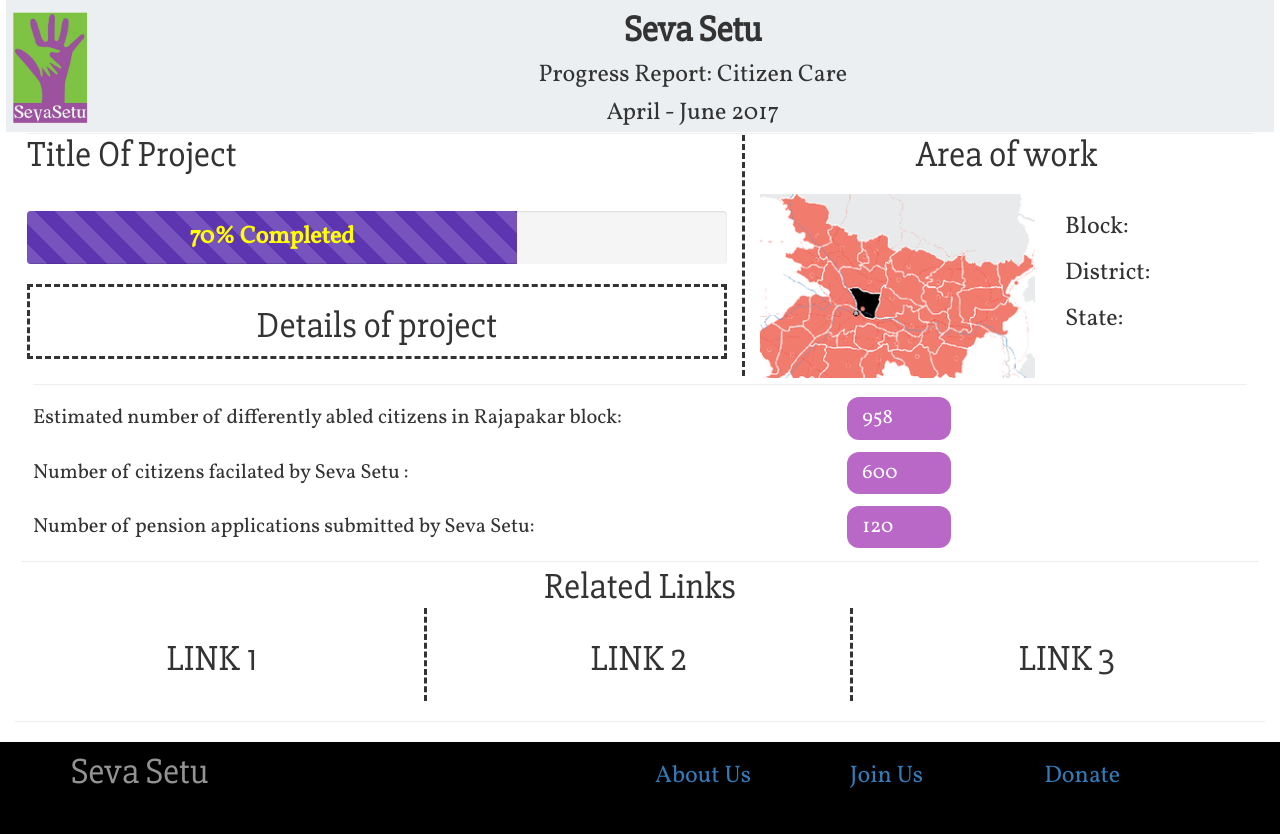
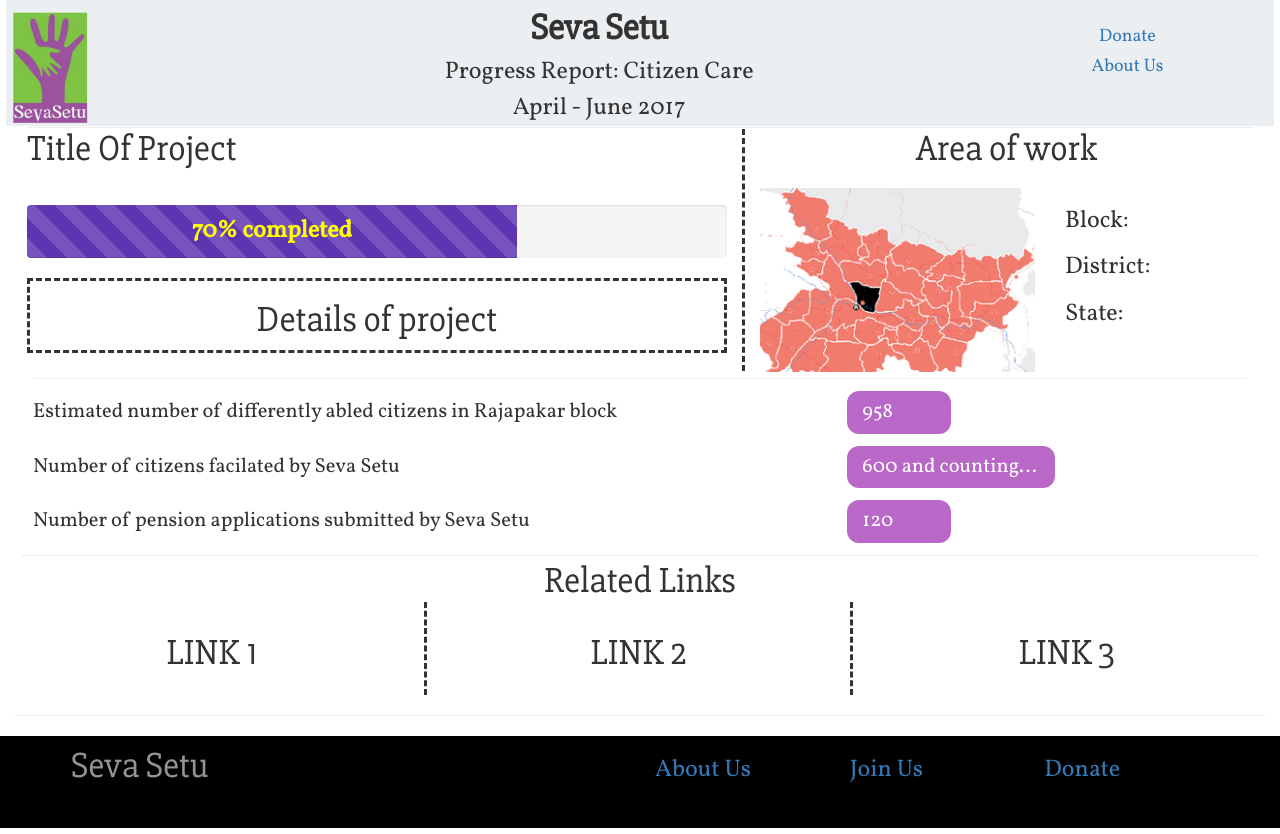
Before and after one commit to seva-setu/fundraiser-report-card, a PHP site: page / in a window 1280 px wide. Run offline with PHP 8.4, Linux system fonts and the light colour scheme; some libraries are stand-ins or nearby versions.

Commit message:
Added links in div1

```diff
--- a/index.php
+++ b/index.php
@@ -68,6 +68,11 @@
 		font-size: 1.7em;
 		font-family: 'Vollkorn', serif;
 	}
+	h5{
+		font-family: 'Vollkorn', serif;
+		font-size: 1.5em;
+		text-align: center;
+	}
 	hr.style6 {
 	background-color: #fff;
 	border-top: 2px dotted #8c8b8b;
@@ -78,17 +83,26 @@
 <body>
 	<div class="container-fluid" style="background-color:#eceff1; margin-left: 0.5em;margin-right: 0.5em;" >
 		<div class="row">
-			<div id="div1-1" class="col-xs-1" style="padding: 0px;">
-				<a href="http://sevasetu.org/">
+			<div id="div1-1" class="col-xs-1" style="padding: 0px;margin-right: 1em;">
+				<a href="http://sevasetu.org/" target="_blank">
 					<img class="img-responsive" src="img/logo.jpg" alt="logo" height=100 width=75 style="position: relative;left:7%;margin-top:1em;"></img>
 				</a>
+				<div id="div1-1_link">
+					<div><h5><a class="nav-link" href="http://sevasetu.org/contribute-now/" target="_blank">Donate</a></h5></div>
+					<div><h5><a class="nav-link" href="http://sevasetu.org/" target="_blank">About Us</a></h5></div>
+				</div>
 			</div>
-			<div id="div1-2" class="col-xs-11" style="text-align:center;">
+			<div id="div1-2" class="col-xs-9" style="text-align:center;">
 
 				<h1 style="position: relative ;margin-top: 1%;font-weight: bold;">Seva Setu</h1>
 
 				<h2 style="position: relative ;margin-top: 1%;">Progress Report: Citizen Care</h2>
 				<h2 style="position: relative ;margin-top: 1%;margin-bottom: 0.5%;">April - June 2017</h2>
+			</div>
+			<div id="div1-3" class="col-xs-1" >
+				<br>
+				<div><h5><a class="nav-link" href="http://sevasetu.org/contribute-now/" target="_blank">Donate</a></h5></div>
+				<div><h5><a class="nav-link" href="http://sevasetu.org/" target="_blank">About Us</a></h5></div>
 			</div>
 		</div>
 	</div>
@@ -101,7 +115,7 @@
 				<br>
 				<div class="progress" style="width:100%;height:4.4em;">
     				<div class="progress-bar progress-bar-striped active" role="progressbar" aria-valuenow="70" aria-valuemin="0" aria-valuemax="100" style="width:70%;background-color:#5e35b1">
-    				<h2 style="color:#ffff00;top: 25%;position: relative;margin-top:0px;"><b>70% Completed</b></h2>
+    				<h2 style="color:#ffff00;top: 25%;position: relative;margin-top:0px;"><b>70% completed</b></h2>
     				</div>
   				</div>
   				<div style="border-style: dashed;text-align: center;position: relative;">
@@ -130,7 +144,7 @@
 		<hr style="margin: 0.5%;">
 		<div class="row" style="padding: 0.5em;">
 			<div class="col-xs-8" style="">
-				<h4>Estimated number of differently abled citizens in Rajapakar block:</h4>
+				<h4>Estimated number of differently abled citizens in Rajapakar block</h4>
 			</div>
 			<div id="div4-12" class="col-xs-1 btn_no" style="background-color: #ba68c8;">
 				<h4 style="color: white;">958</h4>
@@ -139,16 +153,16 @@
 		</div>
 		<div class="row" style="padding: 0.5em;">
 			<div class="col-xs-8" style="">
-				<h4>Number of citizens facilated by Seva Setu :</h4>
+				<h4>Number of citizens facilated by Seva Setu </h4>
 			</div>
-			<div id="div4-22" class="col-xs-1 btn_no" style="background-color: #ba68c8;">
-				<h4 style="color: white;">600</h4>
+			<div id="div4-22" class="col-xs-2 btn_no" style="background-color: #ba68c8;">
+				<h4 style="color: white;">600 and counting...</h4>
 			</div>
-			<div id="div4-23" class="col-xs-3"></div>
+			<div id="div4-23" class="col-xs-2"></div>
 		</div>
 		<div class="row" style="padding: 0.5em">
 			<div class="col-xs-8" style="">
-				<h4>Number of pension applications submitted by Seva Setu:</h4>
+				<h4>Number of pension applications submitted by Seva Setu</h4>
 			</div>
 			<div id="div4-32" class="col-xs-1 btn_no" style="background-color: #ba68c8;">
 				<h4 style="color: white;">120</h4>
@@ -195,19 +209,29 @@
 		function checkWidth(){
 
 			if ($window.width() <= 640) {
+			$('#div1-3').removeClass('col-xs-1');
+			$('#div1-3').toggle();
             $('#div1-1').removeClass('col-xs-1').addClass('col-xs-2');
-            $('#div1-2').removeClass('col-xs-11').addClass('col-xs-10');
             $('#div4-12').removeClass('col-xs-1').addClass('col-xs-2');
             $('#div4-13').removeClass('col-xs-3').addClass('col-xs-2');
-            $('#div4-22').removeClass('col-xs-1').addClass('col-xs-2');
-            $('#div4-23').removeClass('col-xs-3').addClass('col-xs-2');
+            $('#div4-22').removeClass('col-xs-2').addClass('col-xs-4');
+            $('#div4-23').removeClass('col-xs-2');
             $('#div4-32').removeClass('col-xs-1').addClass('col-xs-2');
             $('#div4-33').removeClass('col-xs-3').addClass('col-xs-2');
             $('#title').removeClass('decMargin');
             $('#hr1').removeClass('decMargin');
             $('#areaofwork').removeClass('decMargin');
+
             console.log('resized');
+        	}
+        	else{
+        		$('#div1-1_link').remove();
+        		$('#title').addClass('decMargin');
+           		$('#hr1').addClass('decMargin');
+            	$('#areaofwork').addClass('decMargin');
+
         	};
+
 		}
 		checkWidth();
 		$(window).resize(checkWidth);
```
